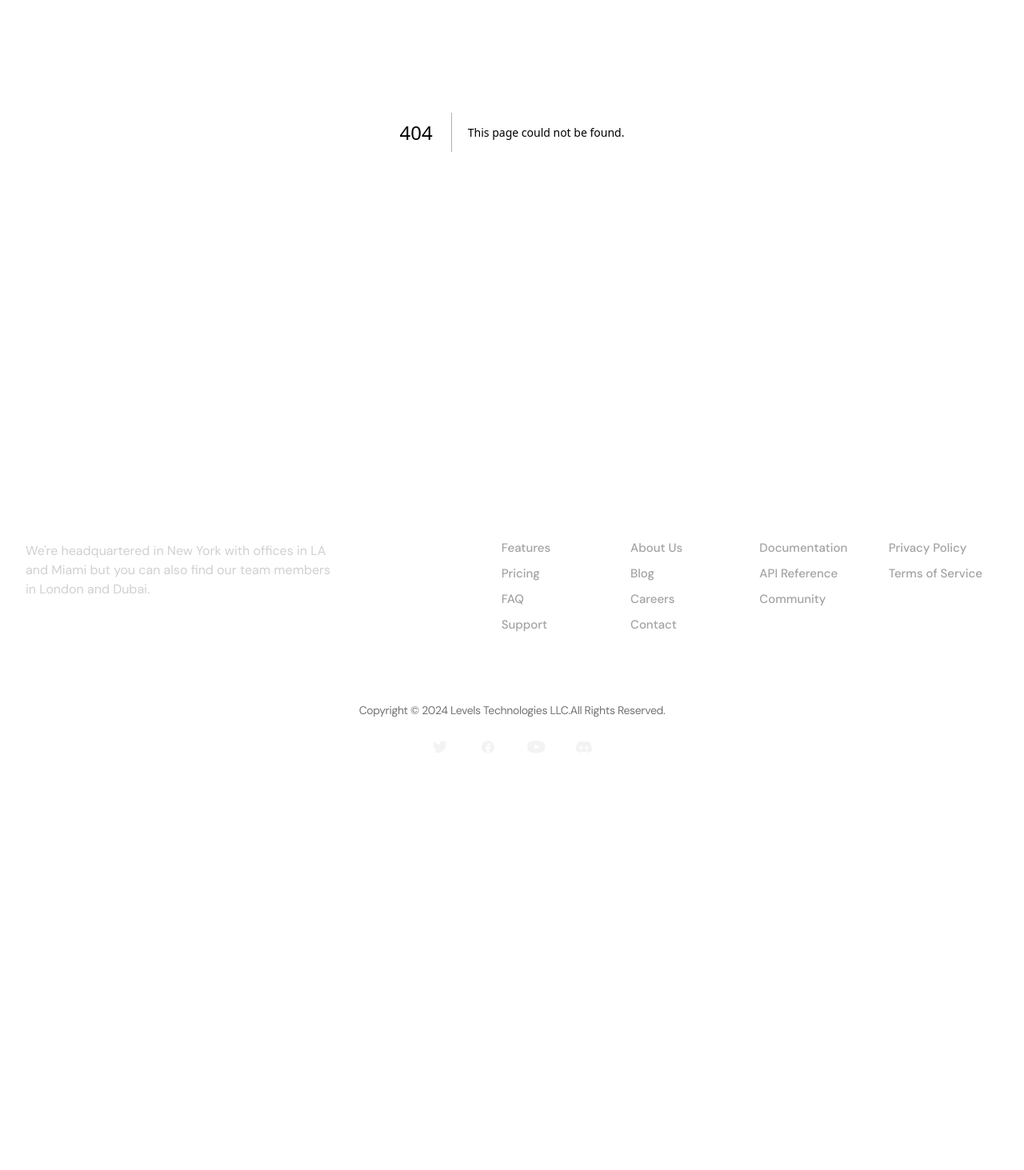
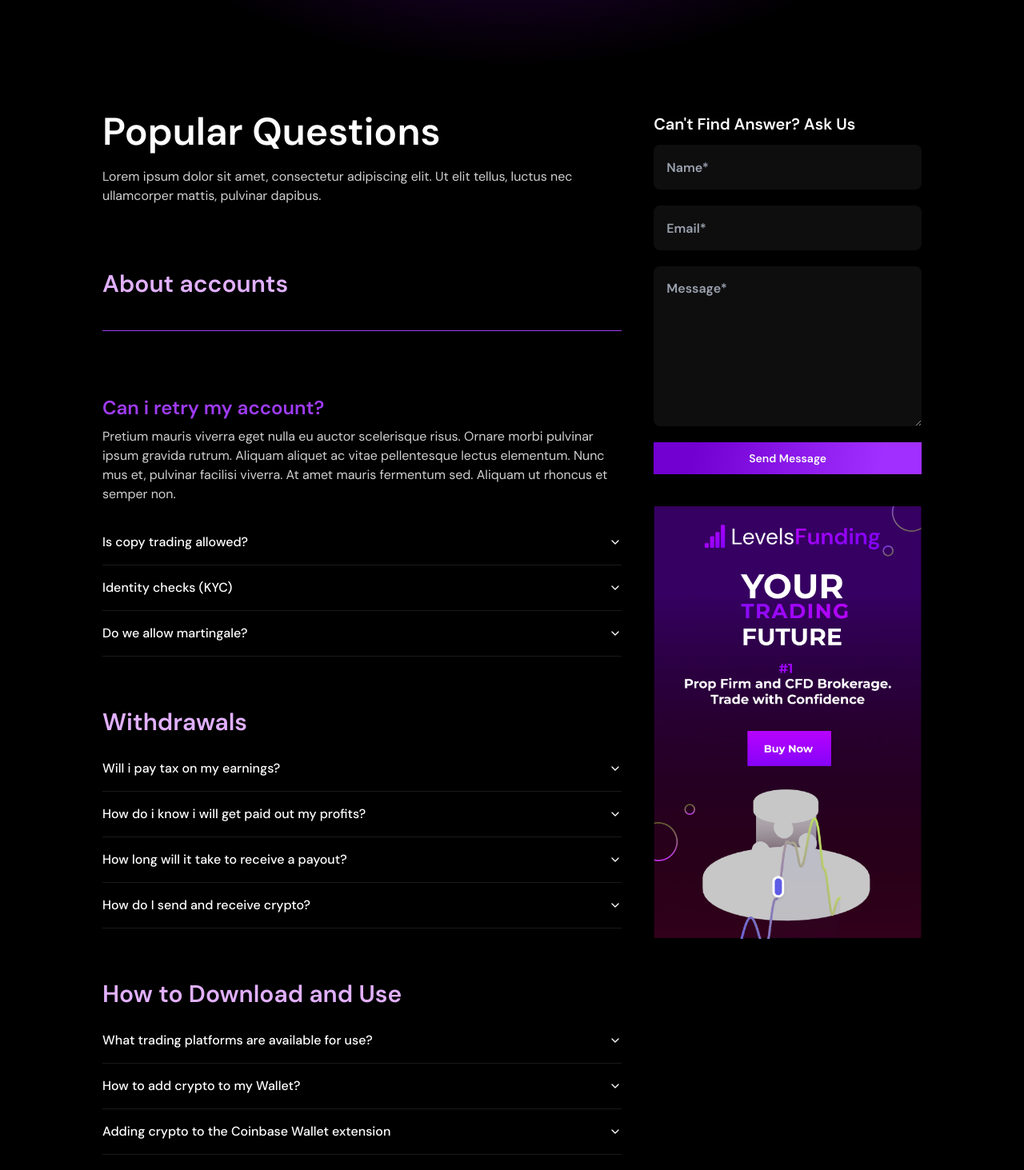
Before and after one commit to shobhitexe/Fxlvls, a Next.js app: page /faqs in a window 1280 px wide. Before the commit this address had no page. Shown: the part 315-1778 px from the top of the page at 80% size. Before the commit the page ends 1285 px from the top, so only its background shows below. Built offline with nearby package versions, Linux system fonts and the light colour scheme.

Commit message:
Faqs and rules page

```diff
--- /dev/null
+++ b/src/app/faqs/page.tsx
@@ -0,0 +1,75 @@
+import { Faqs, PageHeader, RightSideFaq, StayInformed } from "@/components";
+import {
+  Accordion,
+  AccordionContent,
+  AccordionItem,
+  AccordionTrigger,
+} from "@/components/ui/accordion";
+import Heading from "@/components/ui/heading";
+import SubHeading from "@/components/ui/subheading";
+
+export default function page() {
+  return (
+    <main>
+      <PageHeader
+        title="Frequently Asked Questions"
+        subtitle="We hope you find what you're looking for. If your answer is not in the below FAQ responses, please feel free to ask your question through our contact us form."
+        className="md:text-6xl sm:text-5xl text-4xl"
+      />
+
+      <div className="sm:w-[80%] w-[90%] mx-auto flex sm:flex-row flex-col gap-10">
+        <div className="flex flex-col sm:gap-20 gap-10 w-full">
+          <div className="flex flex-col sm:gap-5 gap-2">
+            <Heading>Popular Questions</Heading>
+            <SubHeading className="max-w-2xl sm:text-base text-sm">
+              Lorem ipsum dolor sit amet, consectetur adipiscing elit. Ut elit
+              tellus, luctus nec ullamcorper mattis, pulvinar dapibus.
+            </SubHeading>
+          </div>
+
+          <div className="text-[#E1B0FF] border-b border-[#9F3CF6] text-3xl font-semibold sm:pb-10 pb-5">
+            About accounts
+          </div>
+
+          <div className="flex flex-col gap-2">
+            {" "}
+            <div className="text-[#9F3CF6] text-2xl font-semibold">
+              Can i retry my account?
+            </div>
+            <SubHeading className="max-w-2xl sm:text-base text-sm">
+              Pretium mauris viverra eget nulla eu auctor scelerisque risus.
+              Ornare morbi pulvinar ipsum gravida rutrum. Aliquam aliquet ac
+              vitae pellentesque lectus elementum. Nunc mus et, pulvinar
+              facilisi viverra. At amet mauris fermentum sed. Aliquam ut rhoncus
+              et semper non.
+            </SubHeading>
+            <div className="flex flex-col sm:gap-16 gap-12">
+              {Faqs.map((item) => (
+                <div key={item.topic} className="flex flex-col sm:gap-3 gap-1">
+                  <div className="text-[#E1B0FF] text-3xl font-semibold">
+                    {item.topic}
+                  </div>
+
+                  <Accordion type="single" collapsible>
+                    {item.faqs.map((item) => (
+                      <AccordionItem key={item.que} value={item.que}>
+                        <AccordionTrigger className="text-left">
+                          {item.que}
+                        </AccordionTrigger>
+                        <AccordionContent>{item.ans}</AccordionContent>
+                      </AccordionItem>
+                    ))}
+                  </Accordion>
+                </div>
+              ))}
+            </div>
+          </div>
+        </div>
+
+        <RightSideFaq />
+      </div>
+
+      <StayInformed />
+    </main>
+  );
+}
--- /dev/null
+++ b/src/app/rules/page.tsx
@@ -0,0 +1,76 @@
+import { PageHeader, RightSideFaq, Rules, StayInformed } from "@/components";
+import {
+  Accordion,
+  AccordionContent,
+  AccordionItem,
+  AccordionTrigger,
+} from "@/components/ui/accordion";
+import Heading from "@/components/ui/heading";
+import SubHeading from "@/components/ui/subheading";
+
+export default function page() {
+  return (
+    <main>
+      <PageHeader
+        title="Rules"
+        subtitle="We hope you find what you're looking for. If your answer is not in the below FAQ responses, please feel free to ask your question through our contact us form."
+      />
+
+      <div className="sm:w-[80%] w-[90%] mx-auto flex sm:flex-row flex-col gap-10">
+        <div className="flex flex-col sm:gap-20 gap-10 w-full">
+          <div className="flex flex-col sm:gap-5 gap-2">
+            <Heading>Trading Rules</Heading>
+            <SubHeading className="max-w-2xl sm:text-base text-sm">
+              Our trading rules are designed to create a transparent, fair and
+              supportive trading environment. These guidelines protect the
+              trading experience for all participants while promoting
+              responsible and sustainable practices.
+            </SubHeading>
+          </div>
+
+          <div className="text-[#E1B0FF] border-b border-[#9F3CF6] text-3xl font-semibold sm:pb-10 pb-5">
+            Getting Started
+          </div>
+
+          <div className="flex flex-col gap-2">
+            {" "}
+            <div className="text-[#9F3CF6] text-2xl font-semibold">
+              General Account details
+            </div>
+            <SubHeading className="max-w-2xl sm:text-base text-sm">
+              Pretium mauris viverra eget nulla eu auctor scelerisque risus.
+              Ornare morbi pulvinar ipsum gravida rutrum. Aliquam aliquet ac
+              vitae pellentesque lectus elementum. Nunc mus et, pulvinar
+              facilisi viverra. At amet mauris fermentum sed. Aliquam ut rhoncus
+              et semper non.
+            </SubHeading>
+            <div className="flex flex-col sm:gap-16 gap-8">
+              {Rules.map((item) => (
+                <div key={item.topic} className="flex flex-col sm:gap-3 gap-1">
+                  <div className="text-[#E1B0FF] text-3xl font-semibold">
+                    {item.topic}
+                  </div>
+
+                  <Accordion type="single" collapsible>
+                    {item.faqs.map((item) => (
+                      <AccordionItem key={item.que} value={item.que}>
+                        <AccordionTrigger className="text-left">
+                          {item.que}
+                        </AccordionTrigger>
+                        <AccordionContent>{item.ans}</AccordionContent>
+                      </AccordionItem>
+                    ))}
+                  </Accordion>
+                </div>
+              ))}
+            </div>
+          </div>
+        </div>
+
+        <RightSideFaq />
+      </div>
+
+      <StayInformed />
+    </main>
+  );
+}
--- /dev/null
+++ b/src/components/Faqs/RightSideFaq.tsx
@@ -0,0 +1,41 @@
+import Image from "next/image";
+import { Button } from "../ui/button";
+
+export default function RightSideFaq() {
+  return (
+    <div className="flex flex-col gap-3 font-semibold">
+      <div className="text-xl">Can&apos;t Find Answer? Ask Us</div>
+      <div className="flex flex-col gap-10">
+        <div className="flex flex-col gap-5">
+          <input
+            className="h-14 bg-[#0E0E0F] px-4 rounded-lg w-full"
+            placeholder="Name*"
+            required
+          />
+          <input
+            className="h-14 bg-[#0E0E0F] px-4 rounded-lg w-full"
+            placeholder="Email*"
+            required
+          />
+
+          <textarea
+            className="bg-[#0E0E0F] p-4 rounded-lg w-full"
+            placeholder="Message*"
+            rows={7}
+            required
+          />
+
+          <Button className="rounded-none font-semibold">Send Message</Button>
+        </div>
+
+        <Image
+          src={"/images/faq/banner.avif"}
+          alt={"banner"}
+          width={528}
+          height={853}
+          className="mx-auto"
+        />
+      </div>
+    </div>
+  );
+}
--- /dev/null
+++ b/src/components/Faqs/constants.ts
@@ -0,0 +1,64 @@
+export const Faqs = [
+  {
+    topic: "",
+    faqs: [
+      { que: "Is copy trading allowed?", ans: "" },
+      { que: "Identity checks (KYC)", ans: "" },
+      { que: "Do we allow martingale?", ans: "" },
+    ],
+  },
+  {
+    topic: "Withdrawals",
+    faqs: [
+      { que: "Will i pay tax on my earnings?", ans: "" },
+      { que: "How do i know i will get paid out my profits?", ans: "" },
+      { que: "How long will it take to receive a payout?", ans: "" },
+      { que: "How do I send and receive crypto?", ans: "" },
+    ],
+  },
+  {
+    topic: "How to Download and Use",
+    faqs: [
+      { que: "What trading platforms are available for use?", ans: "" },
+      { que: "How to add crypto to my Wallet?", ans: "" },
+      { que: "Adding crypto to the Coinbase Wallet extension", ans: "" },
+      { que: "How do I send and receive crypto?", ans: "" },
+    ],
+  },
+  {
+    topic: "Other Questions",
+    faqs: [
+      { que: "Can I lose access to my funds?", ans: "" },
+      { que: "How to add crypto to my Wallet?", ans: "" },
+      { que: "Adding crypto to the Coinbase Wallet extension", ans: "" },
+      { que: "How do I send and receive crypto?", ans: "" },
+    ],
+  },
+  {
+    topic: "Comprehensive KYC and Payout FAQ",
+    faqs: [
+      { que: "What trading platforms are available for use?", ans: "" },
+      { que: "How to add crypto to my Wallet?", ans: "" },
+      { que: "Adding crypto to the Coinbase Wallet extension", ans: "" },
+      { que: "How do I send and receive crypto?", ans: "" },
+    ],
+  },
+];
+
+export const Rules = [
+  {
+    topic: "",
+    faqs: [
+      { que: "Prohibited Strategies", ans: "" },
+      { que: "Smart Drawdown Rules", ans: "" },
+      { que: "Trading instruments", ans: "" },
+      { que: "Holding positions", ans: "" },
+      { que: "Scaling", ans: "" },
+      { que: "Profit Split Scaling", ans: "" },
+      { que: "Payouts", ans: "" },
+      { que: "Retry", ans: "" },
+      { que: "Inactivity", ans: "" },
+      { que: "Why These Rules Matter?", ans: "" },
+    ],
+  },
+];
--- a/src/components/PageHeader/index.tsx
+++ b/src/components/PageHeader/index.tsx
@@ -1,15 +1,18 @@
 import { ReactNode } from "react";
 import Heading from "../ui/heading";
 import SubHeading from "../ui/subheading";
+import { cn } from "@/lib/utils";
 
 export default function PageHeader({
   title,
   subtitle,
   children,
+  className,
 }: {
   title: string;
   subtitle: string;
   children?: ReactNode;
+  className?: string;
 }) {
   return (
     <div
@@ -18,7 +21,12 @@ export default function PageHeader({
         background: "radial-gradient(at top, #9E07FB -100%, #000000 60%)",
       }}
     >
-      <Heading className={`md:text-7xl sm:text-6xl text-5xl font-semibold`}>
+      <Heading
+        className={cn(
+          `md:text-7xl sm:text-6xl text-5xl font-semibold text-center`,
+          className
+        )}
+      >
         {" "}
         {title}
       </Heading>
--- a/src/components/StayInformed/index.tsx
+++ b/src/components/StayInformed/index.tsx
@@ -20,7 +20,7 @@ export default function StayInformed() {
             Never Miss an Levels Update!
           </Heading>
 
-          <div className="flex flex-col items-center sm:gap-5 gap-3">
+          <div className="flex sm:flex-row flex-col items-center sm:gap-5 gap-3">
             <input
               placeholder="Your Email Address"
               className="h-10 bg-transparent border border-white max-w-xs w-full placeholder-white px-2"
--- a/src/components/index.ts
+++ b/src/components/index.ts
@@ -1,4 +1,6 @@
 import ContactUsForm from "./ContactUs/Form";
+import { Faqs, Rules } from "./Faqs/constants";
+import RightSideFaq from "./Faqs/RightSideFaq";
 import Footer from "./Footer";
 import AboutUs from "./Home/AboutUs";
 import ChallengeConfig from "./Home/Challenge";
@@ -36,4 +38,7 @@ export {
   PageHeader,
   StayInformed,
   ContactUsForm,
+  Faqs,
+  RightSideFaq,
+  Rules,
 };
```
Also changed, not shown: public/images/faq/banner.avif (added).
